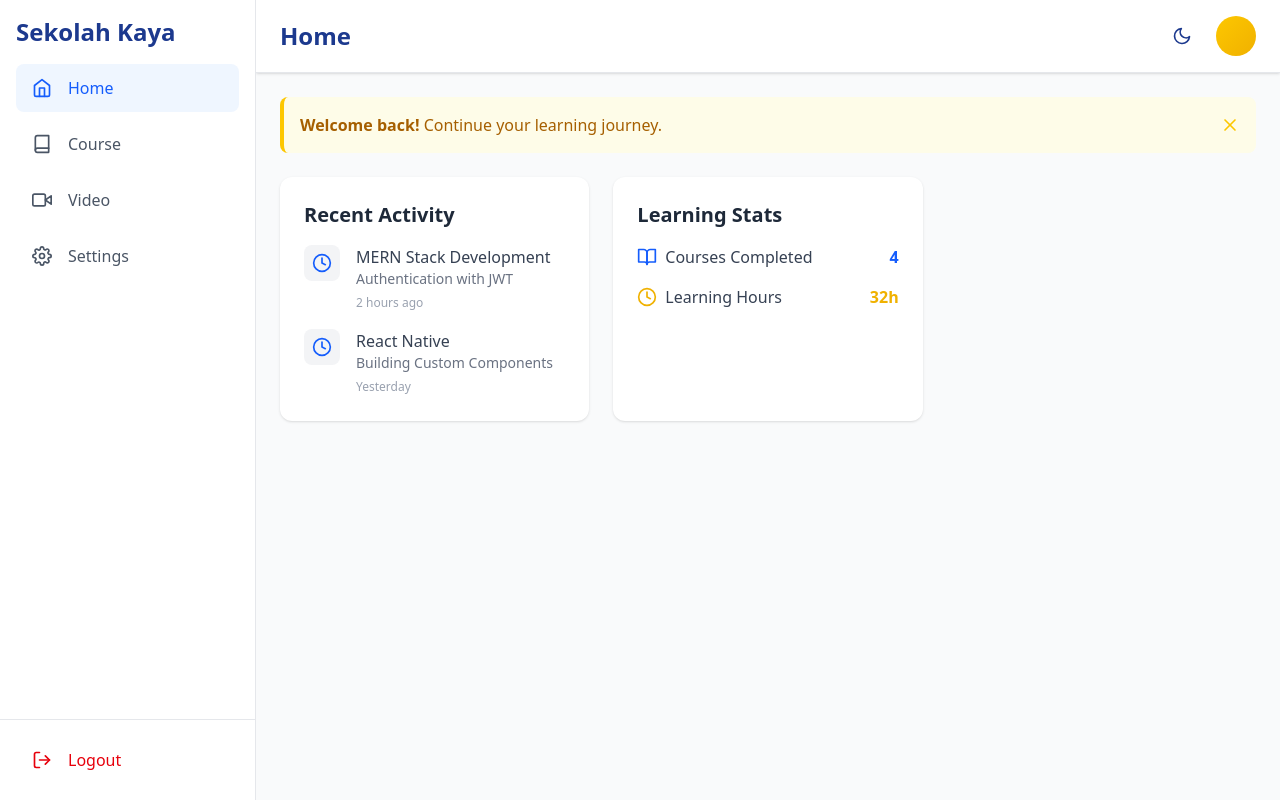
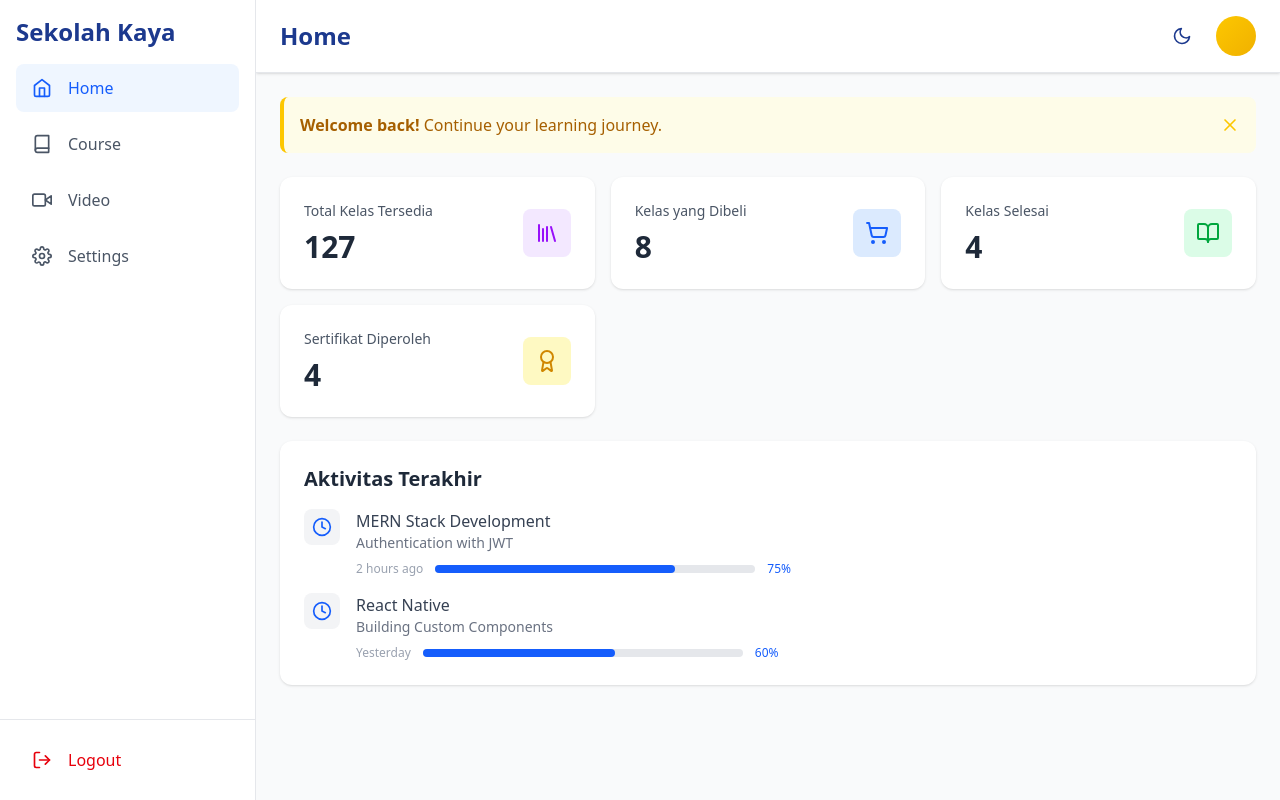
Before and after one commit to projectdanz/FE_react_sekolah_kaya, a React (Vite) app: page /dashboard in a window 1280 px wide. Both pictures are taken after a click on the button "Home". Built offline with nearby package versions, Linux system fonts and the light colour scheme.

Commit message:
fix: fixing bugs in dark and light themes

```diff
--- a/package.json
+++ b/package.json
@@ -11,6 +11,7 @@
   },
   "dependencies": {
     "@tailwindcss/vite": "^4.1.13",
+    "lucide-react": "^0.545.0",
     "react": "^19.1.1",
     "react-dom": "^19.1.1",
     "react-feather": "^2.0.10",
--- a/src/components/Course.jsx
+++ b/src/components/Course.jsx
@@ -1,12 +1,13 @@
 import React from "react";
-import { Play, Book, Clock } from "react-feather";
 import { useNavigate } from "react-router-dom";
-import useTheme from "../hooks/useTheme";
+import { Play ,Clock, Book } from "react-feather";
+import { useTheme } from "../context/ThemeContext";
+import { themeConfig } from "../config/theme";
 
 const Course = () => {
   const navigate = useNavigate();
-  const { darkMode } = useTheme();
-
+  const { darkMode, toggleTheme } = useTheme();
+  const theme = darkMode ? themeConfig.dark : themeConfig.light;
   const courseModules = [
     {
       id: 1,
@@ -52,13 +53,8 @@ const Course = () => {
     return courseModules[0];
   };
 
-  const handleCourseClick = (link) => {
-    localStorage.setItem("lastOpenedCourse", link);
-    navigate(`/courses/${module.link}`);
-  };
-
   return (
-    <div className="space-y-6">
+    <div className={`space-y-6 ${darkMode ? "dark" : ""}`}>
       <div
         className={`p-6 rounded-xl shadow-sm ${
           darkMode ? "bg-gray-800" : "bg-white"
@@ -85,28 +81,19 @@ const Course = () => {
 
         <div className="grid grid-cols-1 md:grid-cols-2 lg:grid-cols-3 gap-6">
           {courseModules.map((module, index) => (
-            <button
+            <div
               key={module.id}
-              onClick={() => {
-                navigate(`/courses/${module.link}`);
-                localStorage.setItem("lastOpenedCourse", module.link);
-              }}
-              className="your-class-here"
-            >
-              <div
-                key={index}
-                className={`rounded-xl shadow-lg overflow-hidden transition-all duration-300
-                hover:shadow-xl hover:-translate-y-1 cursor-pointer
-                ${darkMode ? "bg-gray-700" : "bg-white"}`}
+              onClick={() => navigate(`/courses/${module.link}`)}
+              className={`rounded-xl overflow-hidden shadow-sm hover:shadow-lg
+            transition-all duration-300 cursor-pointer
+            ${darkMode ? "bg-gray-800" : "bg-white"}`}
             >
               {/* Card Header */}
               <div className="relative">
                 {/* Image Container */}
                 <div className="w-full h-48 overflow-hidden">
                   <img
-                      src={
-                        module.image || "https://via.placeholder.com/400x300"
-                      }
+                    src={module.image || "https://via.placeholder.com/400x300"}
                     alt={module.title}
                     className="w-full h-full object-cover transition-transform duration-300 hover:scale-110"
                   />
@@ -228,7 +215,6 @@ const Course = () => {
                 )}
               </div>
             </div>
-            </button>
           ))}
         </div>
       </div>
--- a/src/components/Home.jsx
+++ b/src/components/Home.jsx
@@ -1,5 +1,5 @@
 import React from "react";
-import { Clock, BookOpen, Star } from "react-feather";
+import { Clock, BookOpen, Star, Award, ShoppingCart, Library } from "lucide-react";
 
 const Home = ({ darkMode }) => {
   const activities = [
@@ -17,9 +17,78 @@ const Home = ({ darkMode }) => {
     },
   ];
 
+  const stats = [
+    {
+      icon: Library,
+      label: "Total Kelas Tersedia",
+      value: "127",
+      color: "text-purple-600",
+      bgColor: darkMode ? "bg-purple-900/30" : "bg-purple-100"
+    },
+    {
+      icon: ShoppingCart,
+      label: "Kelas yang Dibeli",
+      value: "8",
+      color: "text-blue-600",
+      bgColor: darkMode ? "bg-blue-900/30" : "bg-blue-100"
+    },
+    {
+      icon: BookOpen,
+      label: "Kelas Selesai",
+      value: "4",
+      color: "text-green-600",
+      bgColor: darkMode ? "bg-green-900/30" : "bg-green-100"
+    },
+    {
+      icon: Award,
+      label: "Sertifikat Diperoleh",
+      value: "4",
+      color: "text-yellow-600",
+      bgColor: darkMode ? "bg-yellow-900/30" : "bg-yellow-100"
+    }
+  ];
+
   return (
     <div className="space-y-6">
-      <section className="grid gap-6 md:grid-cols-2 lg:grid-cols-3">
+      {/* Statistics Grid */}
+      <section className="grid gap-4 md:grid-cols-2 lg:grid-cols-3">
+        {stats.map((stat, index) => {
+          const Icon = stat.icon;
+          return (
+            <div
+              key={index}
+              className={`p-6 rounded-xl ${
+                darkMode ? "bg-gray-800" : "bg-white"
+              } shadow-sm hover:shadow-md transition-shadow`}
+            >
+              <div className="flex items-center justify-between">
+                <div className="flex-1">
+                  <p
+                    className={`text-sm font-medium mb-2 ${
+                      darkMode ? "text-gray-400" : "text-gray-600"
+                    }`}
+                  >
+                    {stat.label}
+                  </p>
+                  <p
+                    className={`text-3xl font-bold ${
+                      darkMode ? "text-white" : "text-gray-800"
+                    }`}
+                  >
+                    {stat.value}
+                  </p>
+                </div>
+                <div className={`p-3 rounded-lg ${stat.bgColor}`}>
+                  <Icon size={24} className={stat.color} />
+                </div>
+              </div>
+            </div>
+          );
+        })}
+      </section>
+
+      {/* Recent Activity */}
+      <section>
         <div
           className={`p-6 rounded-xl ${
             darkMode ? "bg-gray-800" : "bg-white"
@@ -30,7 +99,7 @@ const Home = ({ darkMode }) => {
               darkMode ? "text-white" : "text-gray-800"
             }`}
           >
-            Recent Activity
+            Aktivitas Terakhir
           </h2>
           <div className="space-y-4">
             {activities.map((activity, index) => (
@@ -42,7 +111,7 @@ const Home = ({ darkMode }) => {
                 >
                   <Clock size={20} className="text-blue-600" />
                 </div>
-                <div>
+                <div className="flex-1">
                   <h3
                     className={`font-medium ${
                       darkMode ? "text-gray-200" : "text-gray-700"
@@ -57,6 +126,7 @@ const Home = ({ darkMode }) => {
                   >
                     {activity.lesson}
                   </p>
+                  <div className="flex items-center gap-3 mt-2">
                     <span
                       className={`text-xs ${
                         darkMode ? "text-gray-500" : "text-gray-400"
@@ -64,43 +134,21 @@ const Home = ({ darkMode }) => {
                     >
                       {activity.time}
                     </span>
+                    <div className="flex-1 max-w-xs">
+                      <div className={`h-2 rounded-full ${darkMode ? "bg-gray-700" : "bg-gray-200"}`}>
+                        <div
+                          className="h-2 rounded-full bg-blue-600"
+                          style={{ width: `${activity.progress}%` }}
+                        ></div>
+                      </div>
+                    </div>
+                    <span className="text-xs text-blue-600 font-medium">
+                      {activity.progress}%
+                    </span>
+                  </div>
                 </div>
               </div>
             ))}
-          </div>
-        </div>
-
-        <div
-          className={`p-6 rounded-xl ${
-            darkMode ? "bg-gray-800" : "bg-white"
-          } shadow-sm`}
-        >
-          <h2
-            className={`text-xl font-semibold mb-4 ${
-              darkMode ? "text-white" : "text-gray-800"
-            }`}
-          >
-            Learning Stats
-          </h2>
-          <div className="space-y-4">
-            <div className="flex items-center justify-between">
-              <div className="flex items-center space-x-2">
-                <BookOpen size={20} className="text-blue-600" />
-                <span className={darkMode ? "text-gray-200" : "text-gray-700"}>
-                  Courses Completed
-                </span>
-              </div>
-              <span className="font-semibold text-blue-600">4</span>
-            </div>
-            <div className="flex items-center justify-between">
-              <div className="flex items-center space-x-2">
-                <Clock size={20} className="text-yellow-500" />
-                <span className={darkMode ? "text-gray-200" : "text-gray-700"}>
-                  Learning Hours
-                </span>
-              </div>
-              <span className="font-semibold text-yellow-500">32h</span>
-            </div>
           </div>
         </div>
       </section>
--- a/src/components/Settings.jsx
+++ b/src/components/Settings.jsx
@@ -1,9 +1,7 @@
 import React from "react";
 import { User, Bell, Lock, Globe } from "react-feather";
-import useTheme from "../hooks/useTheme";
 
 const Settings = () => {
-  const { darkMode } = useTheme();
 
   const sections = [
     {
--- a/src/config/theme.js
+++ b/src/config/theme.js
@@ -1,16 +1,14 @@
 export const themeConfig = {
   light: {
-    background: 'bg-gray-50',
-    card: 'bg-white',
-    text: 'text-gray-900',
-    border: 'border-gray-200',
-    hover: 'hover:bg-gray-100'
+    background: "bg-gray-50",
+    card: "bg-white",
+    text: "text-gray-900",
+    border: "border-gray-200",
   },
   dark: {
-    background: 'bg-gray-900',
-    card: 'bg-gray-800',
-    text: 'text-white',
-    border: 'border-gray-700',
-    hover: 'hover:bg-gray-700'
-  }
+    background: "bg-gray-900",
+    card: "bg-gray-800",
+    text: "text-white",
+    border: "border-gray-700",
+  },
 };
--- a/src/hooks/useTheme.js
+++ b/src/context/ThemeContext.jsx
@@ -1,6 +1,8 @@
-import { useState, useEffect } from "react";
+import React, { createContext, useContext, useState, useEffect } from "react";
 
-const useTheme = () => {
+const ThemeContext = createContext();
+
+export const ThemeProvider = ({ children }) => {
   const [darkMode, setDarkMode] = useState(() => {
     const savedTheme = localStorage.getItem("theme");
     return savedTheme === "dark";
@@ -20,7 +22,17 @@ const useTheme = () => {
     setDarkMode(!darkMode);
   };
 
-  return { darkMode, toggleTheme };
+  return (
+    <ThemeContext.Provider value={{ darkMode, toggleTheme }}>
+      {children}
+    </ThemeContext.Provider>
+  );
 };
 
-export default useTheme;
+export const useTheme = () => {
+  const context = useContext(ThemeContext);
+  if (context === undefined) {
+    throw new Error("useTheme must be used within a ThemeProvider");
+  }
+  return context;
+};
--- a/src/main.jsx
+++ b/src/main.jsx
@@ -1,20 +1,18 @@
-import { StrictMode } from 'react'
-import { createRoot } from 'react-dom/client'
-import './index.css'
+import { StrictMode } from "react";
+import { createRoot } from "react-dom/client";
+import "./index.css";
 import { BrowserRouter, Routes, Route } from "react-router-dom";
-import Dashboard from './pages/mainDashboard';
-import DetailCourse from './pages/detailCourse';
-import Home from './components/Home';
+import { ThemeProvider } from "./context/ThemeContext";
+import Dashboard from "./pages/mainDashboard";
+import DetailCourse from "./pages/detailCourse";
 
-createRoot(document.getElementById('root')).render(
-  //  <React.StrictMode>
+createRoot(document.getElementById("root")).render(
+  <ThemeProvider>
     <BrowserRouter>
       <Routes>
-        <Route path="/dashboard" element={<Dashboard />}>
-          <Route index element={<Home />} />
-        </Route>
+        <Route path="/dashboard" element={<Dashboard />} />
         <Route path="/courses/:slug" element={<DetailCourse />} />
       </Routes>
     </BrowserRouter>
-  // </React.StrictMode>
-)
+  </ThemeProvider>
+);
--- a/src/pages/detailCourse.jsx
+++ b/src/pages/detailCourse.jsx
@@ -1,17 +1,16 @@
 import React, { useState } from "react";
+import { useParams } from "react-router-dom";
 import SidebarCourse from "../components/SidebarCourse";
-import useTheme from "../hooks/useTheme";
 
 const DetailCourse = () => {
-  const { darkMode, toggleTheme } = useTheme();
   const [isOpen, setIsOpen] = useState(false);
   const [activeVideo, setActiveVideo] = useState(1);
+  const { slug } = useParams();
 
   return (
+    <div className={darkMode ? "dark" : ""}>
       <div
-      className={`min-h-screen ${
-        darkMode ? "dark bg-gray-900" : "bg-gray-100"
-      }`}
+        className={`min-h-screen ${darkMode ? "bg-gray-900" : "bg-gray-50"}`}
       >
         <SidebarCourse
           isOpen={isOpen}
@@ -21,13 +20,13 @@ const DetailCourse = () => {
           darkMode={darkMode}
           toggleTheme={toggleTheme}
         />
-      {/* Video content section */}
-      <div
-        className={`p-6 ${
-          darkMode ? "bg-gray-800 text-white" : "bg-white text-gray-900"
+        <main
+          className={`ml-0 lg:ml-72 min-h-screen ${
+            darkMode ? "bg-gray-900 text-white" : "bg-gray-50 text-gray-900"
           }`}
         >
-        {/* Add your video player and content here */}
+          {/* Add your course content here */}
+        </main>
       </div>
     </div>
   );
--- a/src/pages/mainDashboard.jsx
+++ b/src/pages/mainDashboard.jsx
@@ -1,14 +1,17 @@
 import React, { useState } from "react";
-import { Menu, Sun, Moon, Search, Book, Award } from "react-feather";
+import { Menu, Sun, Moon } from "react-feather";
 import Sidebar from "../components/Sidebar";
 import Alert from "../components/Alert";
 import Home from "../components/Home";
 import Course from "../components/Course";
 import Settings from "../components/Settings";
-import useTheme from "../hooks/useTheme";
+import { useTheme } from "../context/ThemeContext";
+import { themeConfig } from "../config/theme";
 
 const Dashboard = () => {
   const { darkMode, toggleTheme } = useTheme();
+  const theme = darkMode ? themeConfig.dark : themeConfig.light;
+
   const [sidebarOpen, setSidebarOpen] = useState(false);
   const [activeMenu, setActiveMenu] = useState("course");
   const [showAlert, setShowAlert] = useState(true);
@@ -45,7 +48,6 @@ const Dashboard = () => {
     },
   ];
 
-  // Filter courses based on search query
   const filteredCourses = courses.filter((course) =>
     course.title.toLowerCase().includes(searchQuery.toLowerCase())
   );
@@ -64,28 +66,30 @@ const Dashboard = () => {
   };
 
   return (
-    <div
-      className={`flex h-screen ${
-        darkMode ? "dark bg-gray-900" : "bg-gray-50"
-      }`}
-    >
+    <div className={`min-h-screen ${theme.background}`}>
+      <div className="flex h-screen">
+        {/* Sidebar */}
         <Sidebar
           isOpen={sidebarOpen}
           toggleSidebar={() => setSidebarOpen(!sidebarOpen)}
           activeMenu={activeMenu}
           setActiveMenu={setActiveMenu}
           darkMode={darkMode}
+          toggleTheme={toggleTheme}
         />
 
+        {/* Main content */}
         <div className="flex-1 flex flex-col overflow-hidden">
+          {/* Header */}
           <header
-          className={`${
+            className={`border-b shadow-sm ${
               darkMode
                 ? "bg-gray-800 border-gray-700"
                 : "bg-white border-gray-200"
-          } border-b shadow-sm`}
+            }`}
           >
             <div className="px-6 py-4 flex items-center justify-between">
+              {/* Left section */}
               <div className="flex items-center space-x-4">
                 <button
                   onClick={() => setSidebarOpen(!sidebarOpen)}
@@ -105,6 +109,7 @@ const Dashboard = () => {
                 </h1>
               </div>
 
+              {/* Right section */}
               <div className="flex items-center space-x-4">
                 <button
                   onClick={toggleTheme}
@@ -118,35 +123,20 @@ const Dashboard = () => {
                     <Moon size={20} className="text-blue-900" />
                   )}
                 </button>
-              <div className="w-10 h-10 bg-gradient-to-br from-yellow-400 to-yellow-500 rounded-full flex items-center justify-center cursor-pointer hover:shadow-lg transition-shadow">
-                {/* <span className="text-blue-900 font-bold">U</span> */}
-              </div>
+                <div className="w-10 h-10 bg-gradient-to-br from-yellow-400 to-yellow-500 rounded-full flex items-center justify-center cursor-pointer hover:shadow-lg transition-shadow" />
               </div>
             </div>
           </header>
 
+          {/* Body content */}
           <main className="flex-1 overflow-y-auto p-6">
             {showAlert && <Alert onClose={() => setShowAlert(false)} />}
             {renderContent()}
           </main>
         </div>
       </div>
+    </div>
   );
 };
 
-// StatCard component
-const StatCard = ({ title, value, icon: Icon, gradient, textColor }) => (
-  <div
-    className={`bg-gradient-to-br ${gradient} rounded-xl p-6 ${textColor} shadow-lg`}
-  >
-    <div className="flex items-center justify-between">
-      <div>
-        <p className={`${textColor} opacity-75 text-sm mb-1`}>{title}</p>
-        <h3 className="text-3xl font-bold">{value}</h3>
-      </div>
-      <Icon size={40} className={`${textColor} opacity-75`} />
-    </div>
-  </div>
-);
-
 export default Dashboard;
--- a/tailwind.config.js
+++ b/tailwind.config.js
@@ -1,16 +1,8 @@
 module.exports = {
   content: ["./src/**/*.{js,jsx,ts,tsx}"],
-  darkMode: "class", // Enable class-based dark mode
+  darkMode: "class",
   theme: {
-    extend: {
-      colors: {
-        dark: {
-          background: "#111827", // gray-900
-          card: "#1F2937", // gray-800
-          border: "#374151", // gray-700
-        },
-      },
-    },
+    extend: {},
   },
   plugins: [],
 };
```
Also changed, not shown: 1 other file (tests, documents, lock files or other folders). Lines whose indentation alone changed are shown as unchanged.
